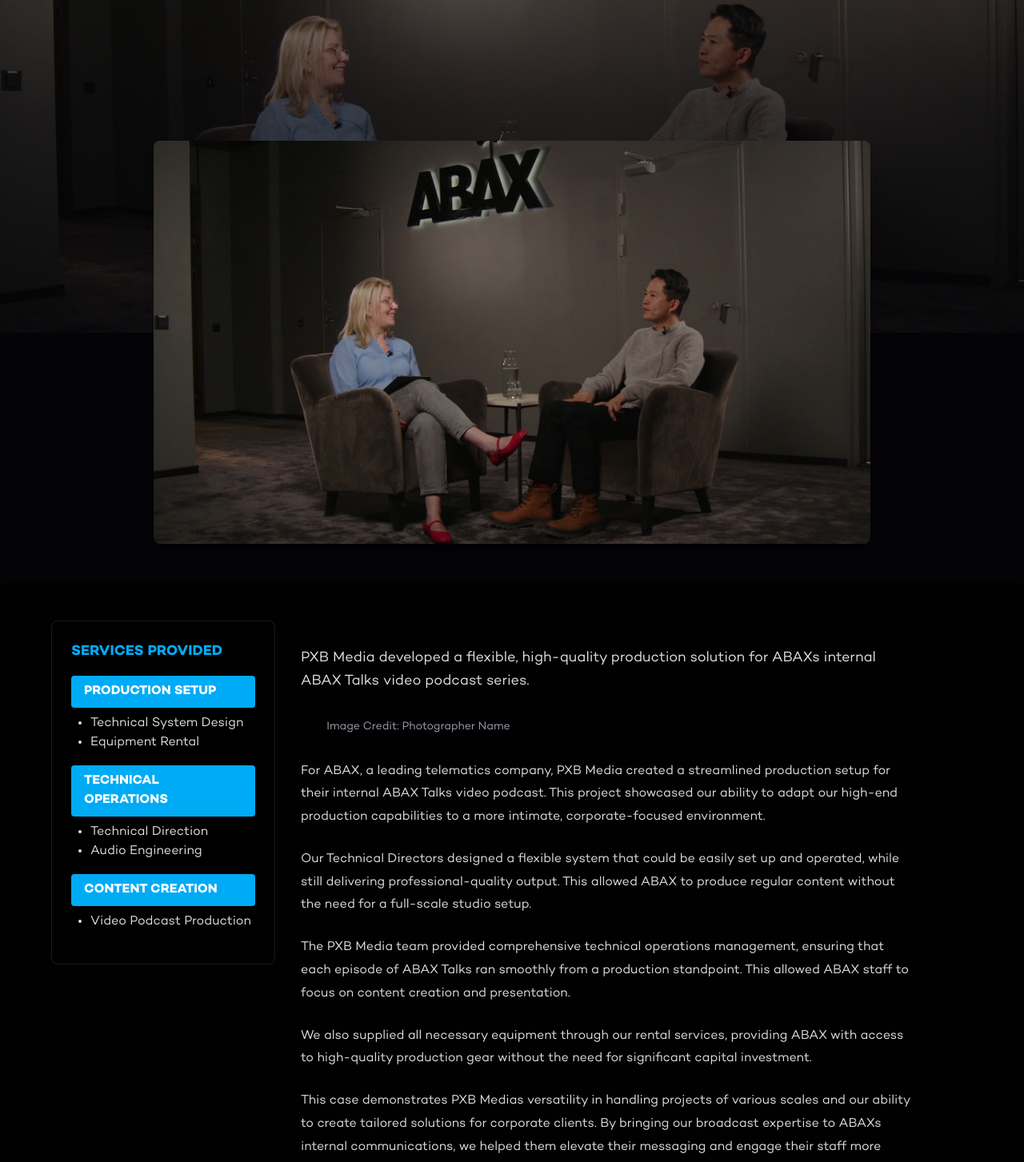
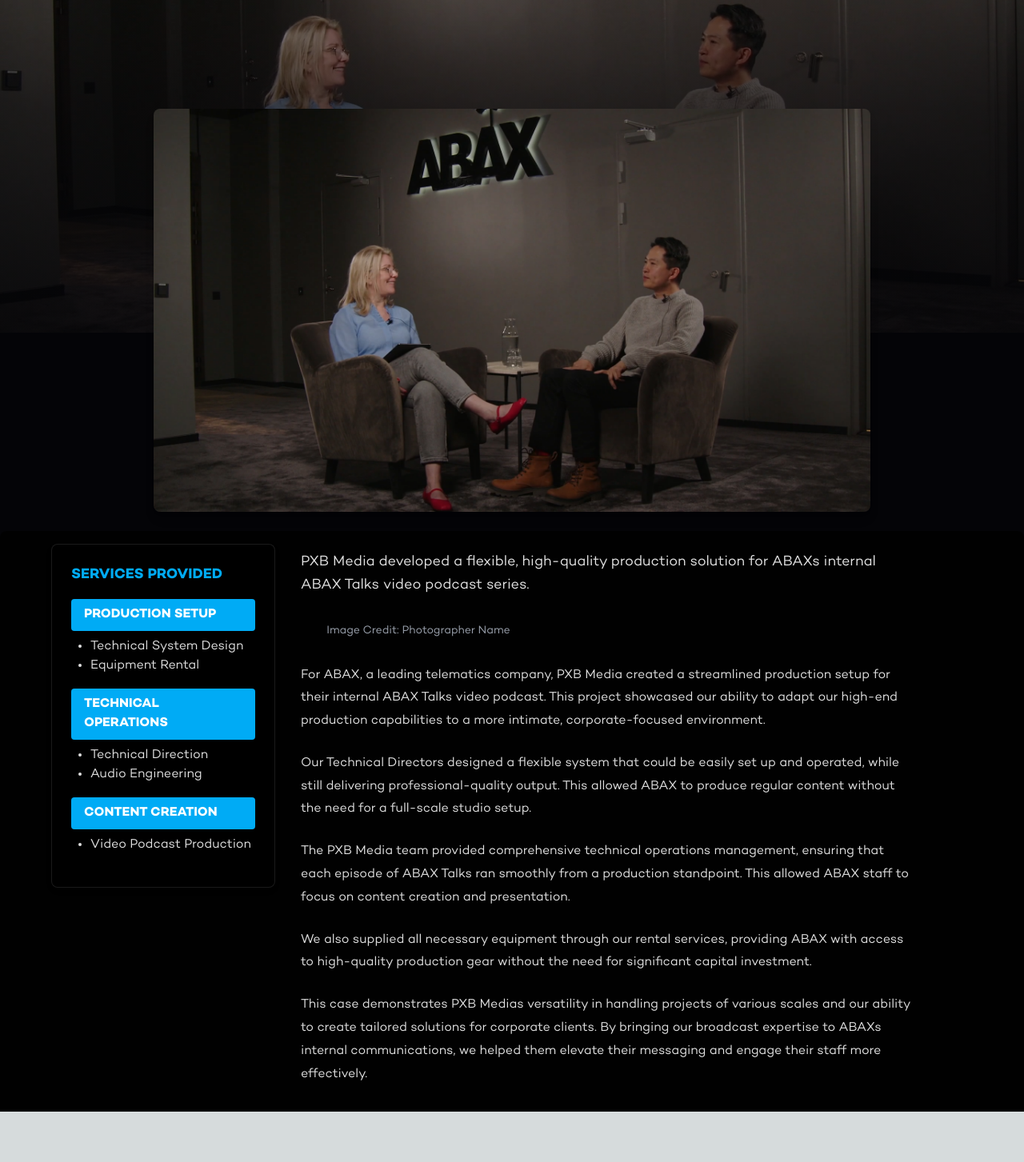
Before and after one commit to ThatGuyHS/pxb-media-test, a Next.js app in the folder pxb-media-test/: page /case/abax in a window 1280 px wide. Shown: the part 200-1653 px from the top of the page at 80% size. After the commit the page ends 1590 px from the top, so only its background shows below. Built offline with nearby package versions, Linux system fonts and the light colour scheme.

Commit message:
move text up a bit

```diff
--- a/pxb-media-test/app/case/[id]/ArticleClientComponent.tsx
+++ b/pxb-media-test/app/case/[id]/ArticleClientComponent.tsx
@@ -108,7 +108,7 @@
         <div className="absolute inset-0 bg-gradient-to-t from-black via-black/70 to-transparent opacity-80"></div>
       </div>
 
-      <div className="relative z-10" style={{ marginTop: '-30vh' }}>
+      <div className="relative z-10" style={{ marginTop: '-35vh' }}>
         <div className="w-11/12 max-w-4xl mx-auto relative">
           <img
             src={data.secondaryImageUrl}
@@ -121,7 +121,7 @@
         </div>
       </div>
 
-      <div className="container mx-auto px-4 md:px-6 py-12 case-container">
+      <div className="container mx-auto px-4 md:px-6 py-8 case-container">
         <div className="max-w-6xl mx-auto md:flex md:gap-8">
           {data.servicesProvided && (
             <div className="md:w-1/3 lg:w-1/4 mt-8 md:mt-0 hidden md:block">
--- a/pxb-media-test/app/case/[id]/case-styles.css
+++ b/pxb-media-test/app/case/[id]/case-styles.css
@@ -16,7 +16,7 @@
 
 /* Adjust the positioning of the featured image and content */
 .case-intro {
-  margin-top: 2rem;
+  margin-top: 0.5rem;
   position: relative;
   z-index: 10;
 }
@@ -27,12 +27,19 @@
   z-index: 20;
   background-color: rgba(0, 0, 0, 0.8);
   border-radius: 0.5rem 0.5rem 0 0;
-  margin-top: 2rem;
+  margin-top: 0.5rem;
+  padding-top: 1rem;
+}
+
+@media (min-width: 768px) {
+  .case-container {
+    margin-top: 1rem;
+  }
 }
 
 @media (min-width: 1200px) {
   .case-container {
-    margin-top: 3rem;
+    margin-top: 1.5rem;
   }
 }
 
@@ -41,8 +48,8 @@
     max-width: 1400px;
     margin-left: auto;
     margin-right: auto;
-    margin-top: 5rem;
-    padding-top: 2rem;
+    margin-top: 2rem;
+    padding-top: 1.5rem;
   }
 
   .case-hero-image {
@@ -55,8 +62,8 @@
 @media (min-width: 2000px) {
   .case-container {
     max-width: 1600px;
-    margin-top: 7rem;
-    padding-top: 3rem;
+    margin-top: 3rem;
+    padding-top: 2rem;
   }
 }
 
```
